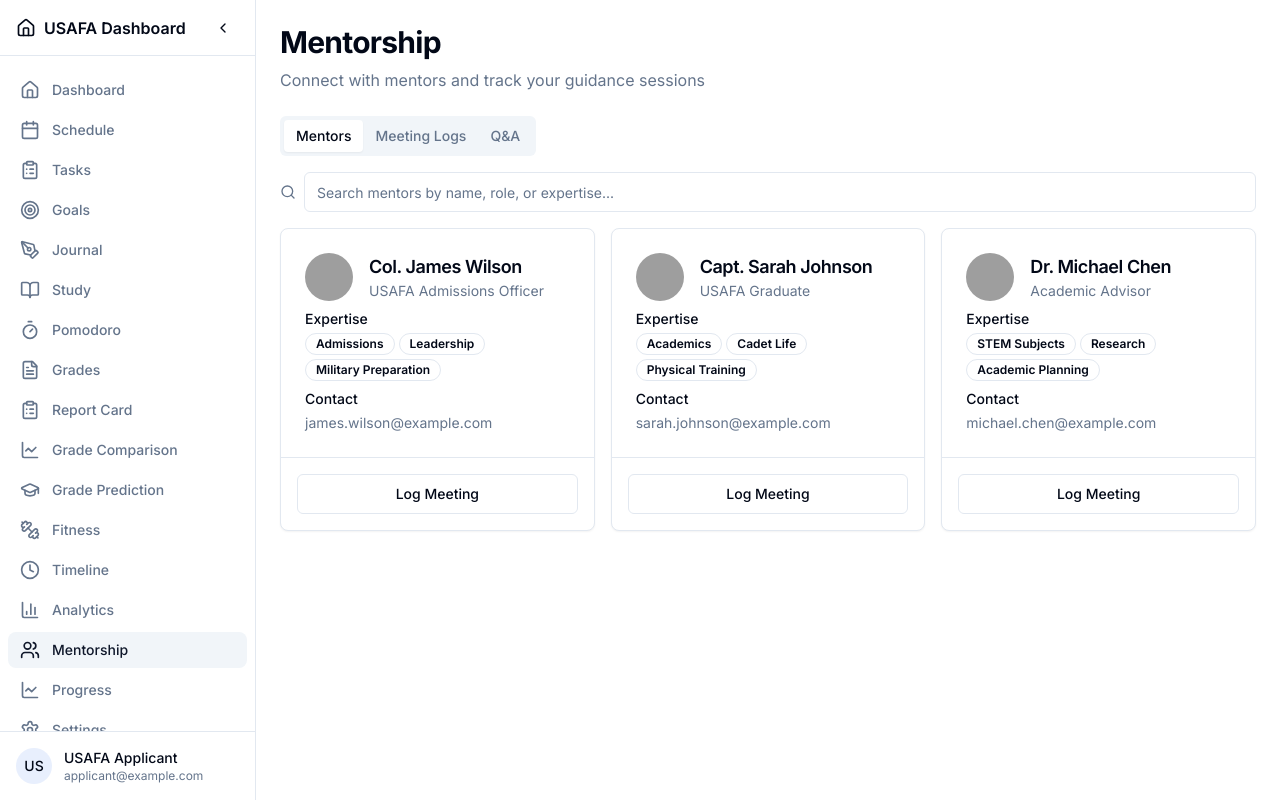
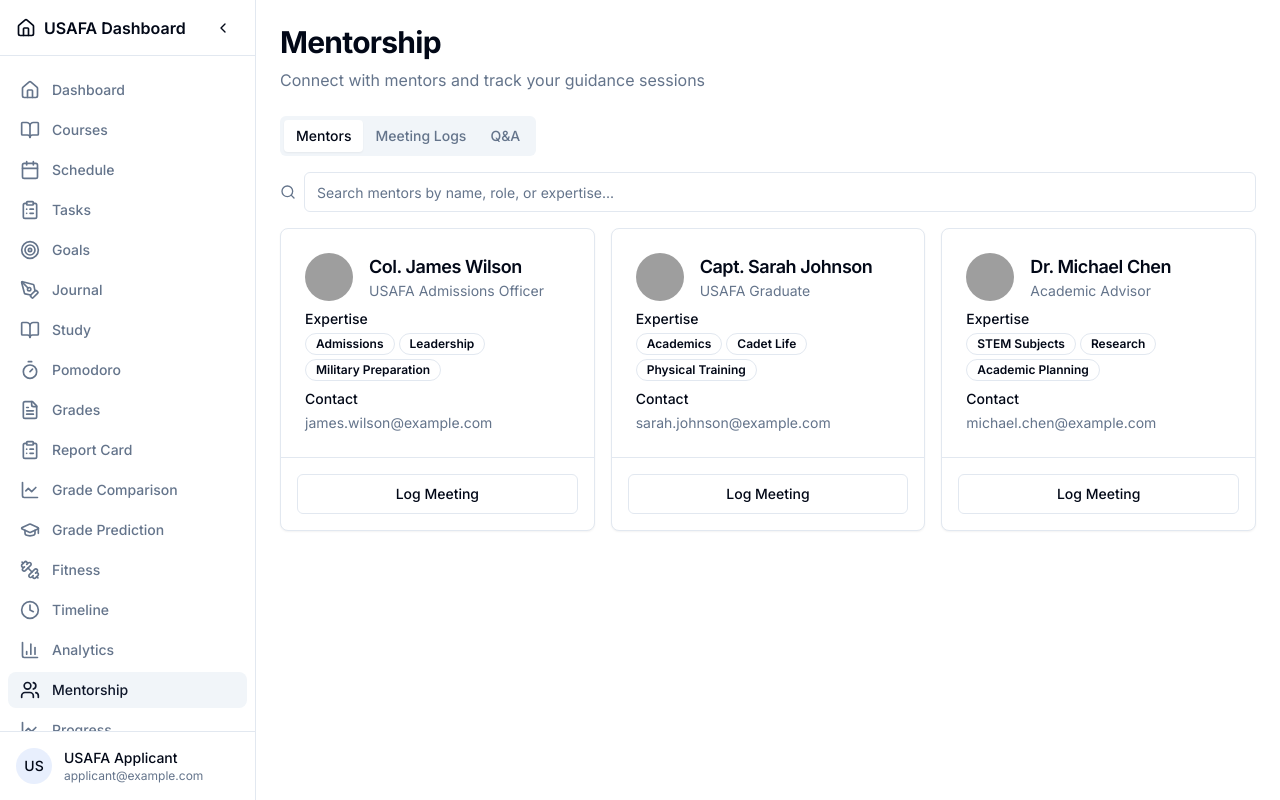
Before and after one commit to MntRushmore/Air-Force-Academy-Dashboard, a Next.js app: page /mentorship in a window 1280 px wide. Built offline with nearby package versions, Linux system fonts and the light colour scheme; grey boxes are pictures that could not be loaded.

Commit message:
added courses

```diff
--- a/components/sidebar.tsx
+++ b/components/sidebar.tsx
@@ -52,6 +52,11 @@ const routes = [
     label: "Dashboard",
     icon: Home,
     href: "/",
+  },
+  {
+    label: "Courses",
+    icon: BookOpen,
+    href: "/courses",
   },
   {
     label: "Schedule",
```
